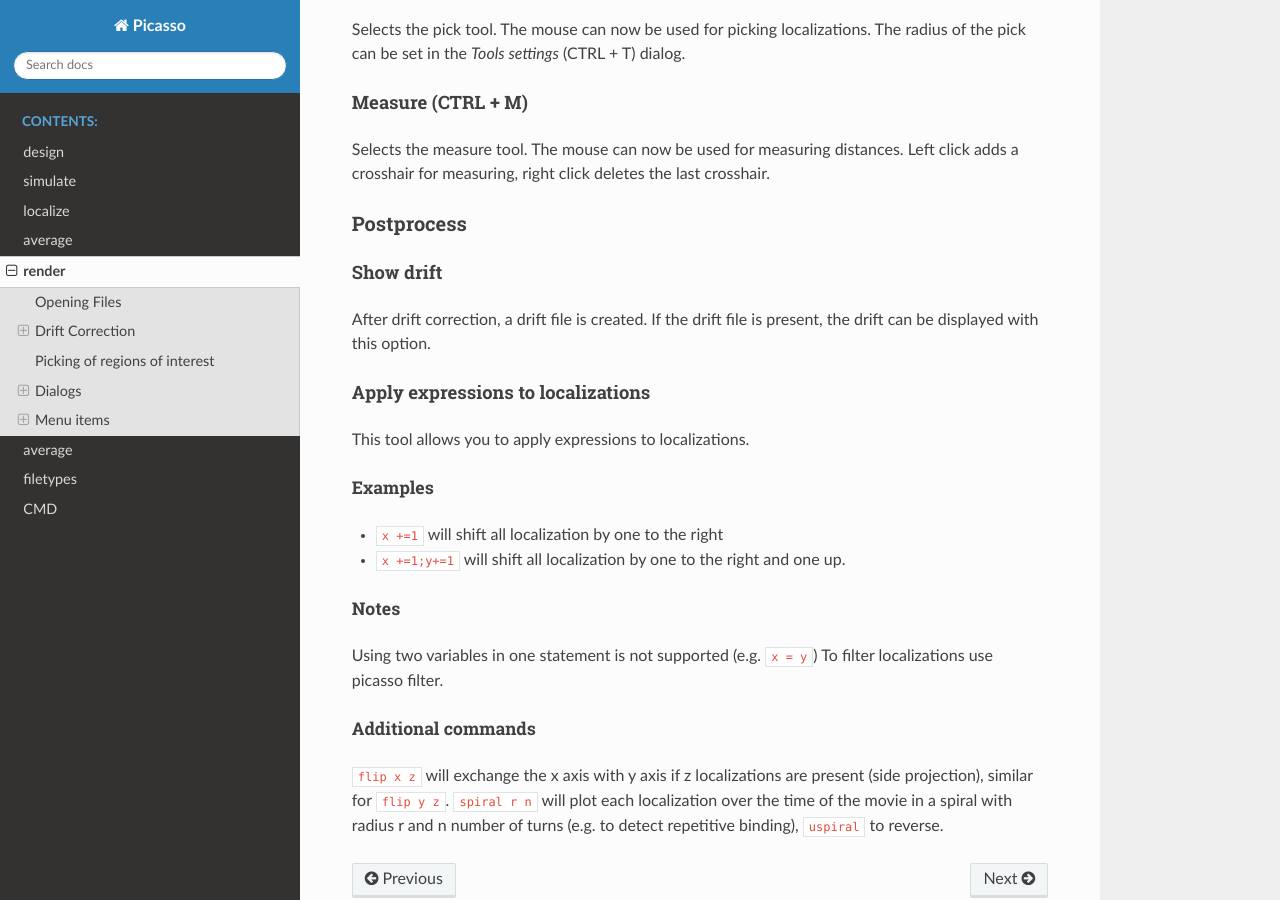
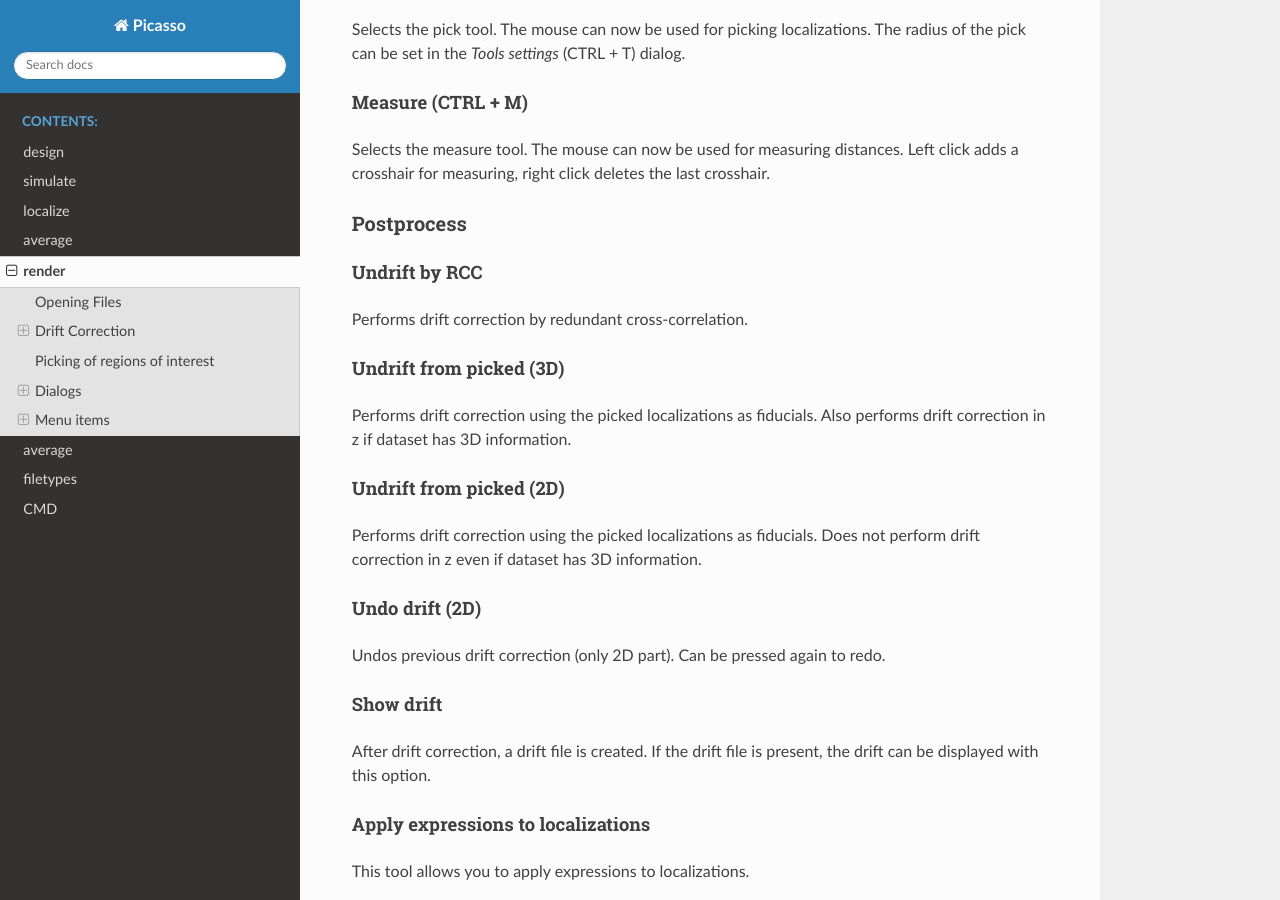
Before and after one commit to jungmannlab/picasso, a Sphinx documentation site: the page built from docs/render.rst, in a window 1280 px wide and 900 px high, scrolled down 5886 px. Built offline with Sphinx 7.4.7 and the Read the Docs theme 2.0.0, drawn with Linux system fonts in a browser that asks for light colours.

Commit message:
more content

```diff
--- a/docs/render.rst
+++ b/docs/render.rst
@@ -171,12 +171,13 @@ Fit image to window
 Fits the image to be displayed in the window.
 
 Slice (3D)
-^^^^^^^^^^^^^^^^^^^
+^^^^^^^^^^
 Opens the slicer dialog which allows to slice through 3D datasets.
 
 Show info
 ^^^^^^^^^
 Shows info for the currrent dataset. See Info Dialog.
+
 
 Tools
 ~~~~~
@@ -196,6 +197,22 @@ Selects the measure tool. The mouse can now be used for measuring distances. Lef
 
 Postprocess
 ~~~~~~~~~~~
+
+Undrift by RCC
+^^^^^^^^^^^^^^
+Performs drift correction by redundant cross-correlation.
+
+Undrift from picked (3D)
+^^^^^^^^^^^^^^^^^^^^^^^^
+Performs drift correction using the picked localizations as fiducials. Also performs drift correction in z if dataset has 3D information.
+
+Undrift from picked (2D)
+^^^^^^^^^^^^^^^^^^^^^^^^
+Performs drift correction using the picked localizations as fiducials. Does not perform drift correction in z even if dataset has 3D information.
+
+Undo drift (2D)
+^^^^^^^^^^^^^^^
+Undos previous drift correction (only 2D part). Can be pressed again to redo.
 
 Show drift
 ^^^^^^^^^^
```
